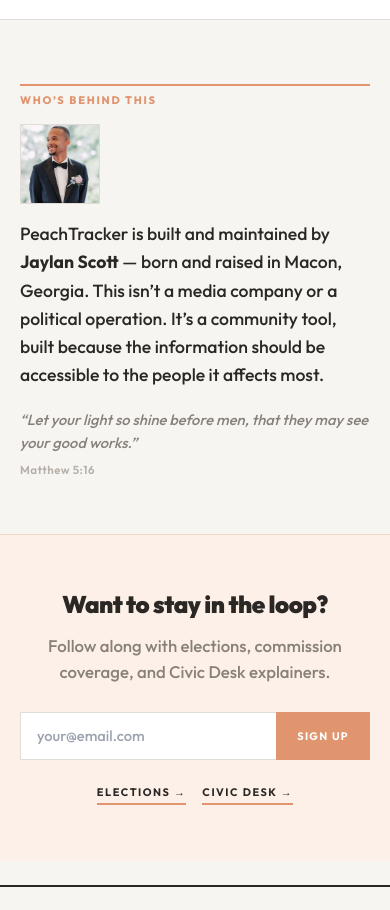
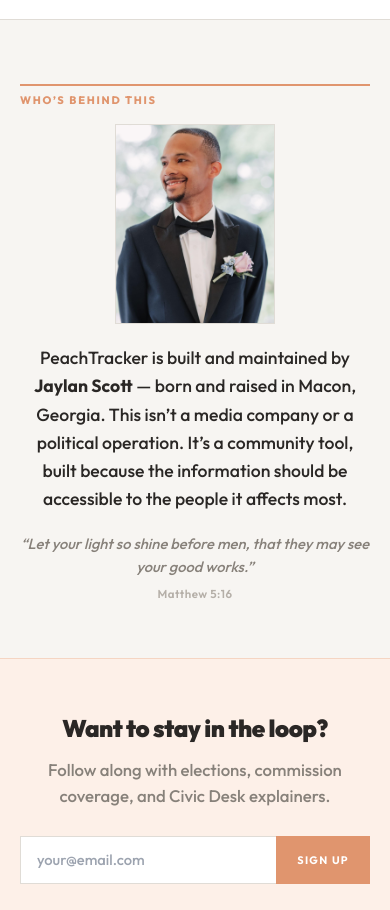
Before and after one commit to jaylan101/peachtracker, a Next.js app in the folder web/: page /about in a window 390 px wide. Shown: the part 2020-2930 px from the top of the page. Built offline with nearby package versions, Linux system fonts and the light colour scheme.

Commit message:
fix: larger founder headshot, centered bio card on mobile

```diff
--- a/web/next.config.ts
+++ b/web/next.config.ts
@@ -1,6 +1,6 @@
 import type { NextConfig } from "next";
 
-// Build: 2026-04-16 00:09 — feat: mobile hamburger nav + responsive fixes for About page
+// Build: 2026-04-16 00:11 — fix: larger founder headshot, centered bio card on mobile
 // Public Supabase config — the anon (publishable) key is designed to ship to
 // browsers, so committing it is safe. RLS gates all writes.
 // Env vars still take precedence if set; these are fallbacks so Vercel
--- a/web/src/app/about/page.tsx
+++ b/web/src/app/about/page.tsx
@@ -344,6 +344,7 @@
                 be accessible to the people it affects most.
               </p>
             </div>
+            <div className="about-founder-scripture">
               <p
                 style={{
                   fontSize: "var(--body)",
@@ -368,6 +369,7 @@
               >
                 Matthew 5:16
               </p>
+            </div>
           </div>
         </div>
       </section>
--- a/web/src/app/globals.css
+++ b/web/src/app/globals.css
@@ -766,14 +766,15 @@
 }
 .about-founder-row {
   display: flex;
-  gap: 24px;
+  gap: 28px;
   align-items: start;
   margin-bottom: 20px;
 }
 .about-founder-img {
-  width: 100px;
-  height: 100px;
+  width: 180px;
+  height: 220px;
   object-fit: cover;
+  object-position: center top;
   border: 1.5px solid var(--border);
   flex-shrink: 0;
 }
@@ -850,8 +851,9 @@
   }
   .footer-inner { flex-direction: column; align-items: flex-start; gap: 14px; }
   .about-values-grid { grid-template-columns: 1fr; }
-  .about-founder-row { flex-direction: column; gap: 16px; }
-  .about-founder-img { width: 80px; height: 80px; }
+  .about-founder-row { flex-direction: column; align-items: center; text-align: center; gap: 20px; }
+  .about-founder-img { width: 160px; height: 200px; }
+  .about-founder-scripture { text-align: center; }
 }
 
 /* Hero entrance animation */
```
Lines whose indentation alone changed are shown as unchanged.
